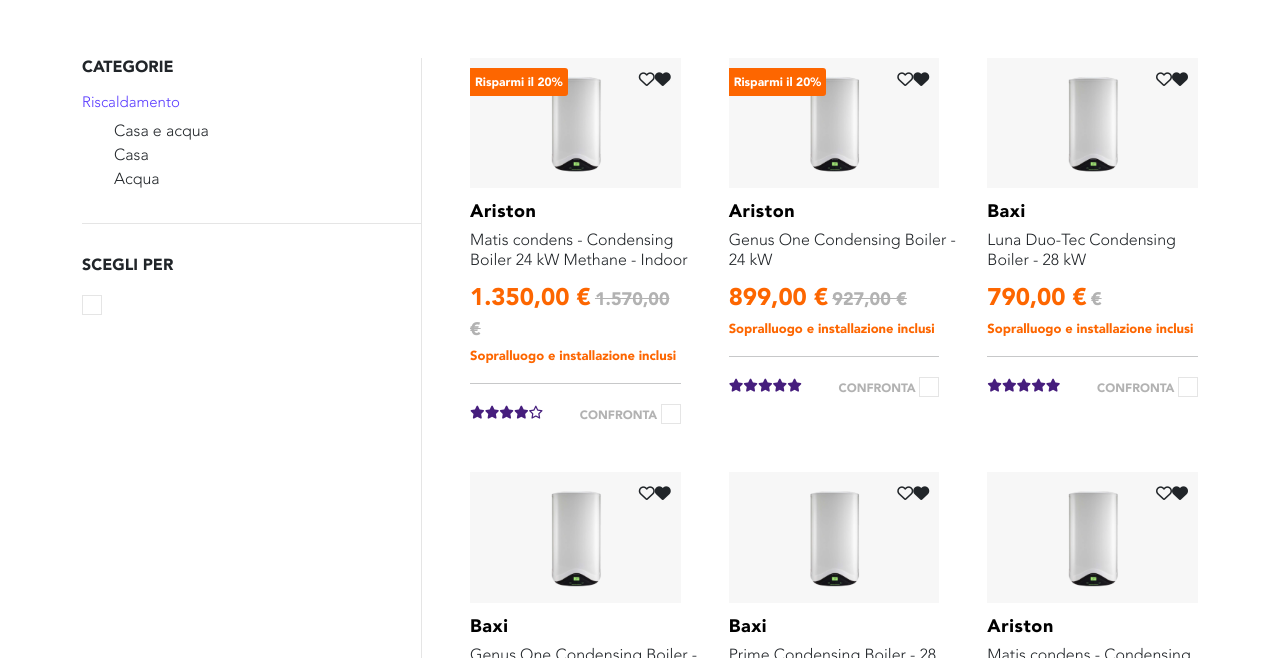
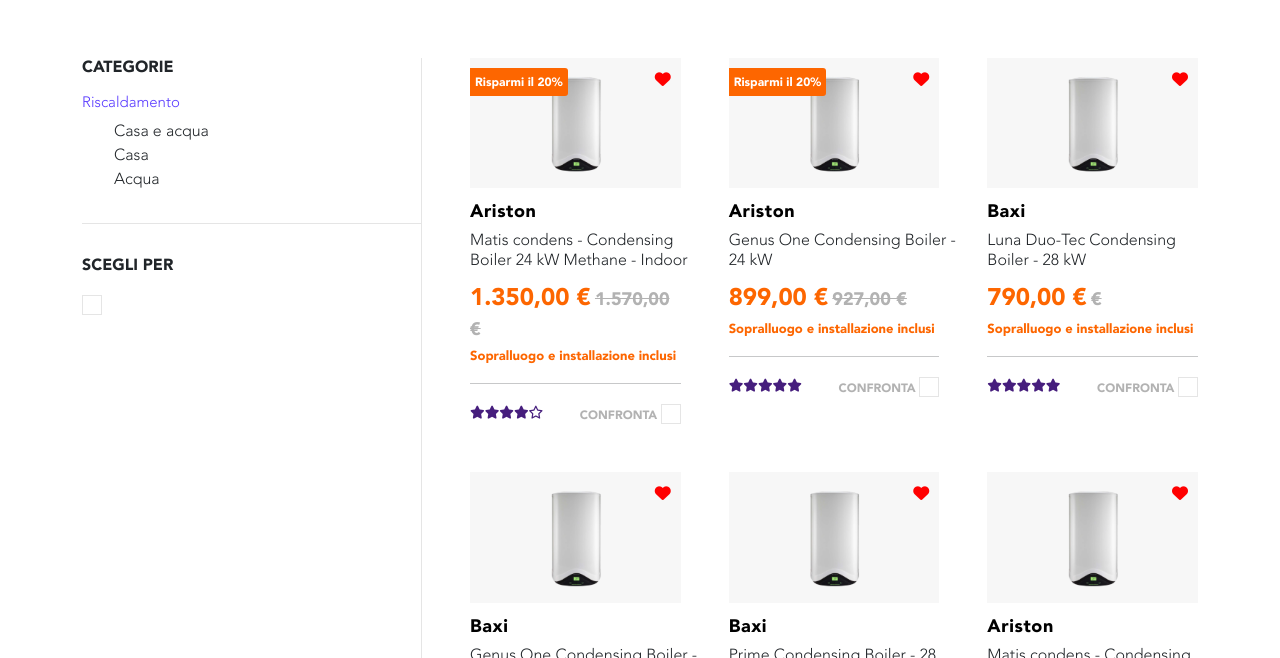
Before and after one commit to vanbommel8/frontend-test, a React (Create React App) app: page / in a window 1280 px wide. Shown: the part 142-800 px from the top of the page. Built offline with nearby package versions, Linux system fonts and the light colour scheme; data requests are answered from the project's data file.

Commit message:
add wishlist to fix

```diff
--- a/src/component/shared/WishList.js
+++ b/src/component/shared/WishList.js
@@ -1,11 +1,10 @@
 import React from "react";
 
-
-export default function WishList() {
+export default function WishList({ isWishList }) {
     return (
-        <span className="wishlist">
-            <i className="far fa-heart"></i>
-            <i className="fas fa-heart"></i>
+        <span className="wishlist">{
+            (isWishList) ? <i className="far fa-heart"></i> : <i className="fas fa-heart"></i>
+        }
         </span>
     )
 }
--- a/src/store/actions/index.js
+++ b/src/store/actions/index.js
@@ -1,17 +1,17 @@
 export default function reducer(state, action) {
   switch (action.type) {
     case "FETCH_DATA":
-      return { ...state, boiler: { ...state.boiler, boilers: action.payload } };
+      return { ...state, boiler: { ...state.boiler, boilers: action.payload, isWishList: !state.boiler.isWishList } };
 
     case "MATCH_BOILER":
       if (state.matchBoiler.arrayProdotti.includes(action.payload)) {
-        console.log(" presente");
+        console.log("presente");
 
         const result_array = state.matchBoiler.arrayProdotti.filter(
           (e) => e !== action.payload
         );
 
-        console.log(" array filtro", result_array);
+        console.log("array filtro", result_array);
         return {
           ...state,
           matchBoiler: {
--- a/src/store/reducer/index.js
+++ b/src/store/reducer/index.js
@@ -1,6 +1,7 @@
 export const INITIAL_STATE = {
   boiler: {
     boilers: [],
+    isWishList: false,
   },
 
     matchBoiler: {arrayProdotti:[]}
--- a/src/styles/index.scss
+++ b/src/styles/index.scss
@@ -22,6 +22,8 @@
 $categorieH4FontSize: 0.938rem;
 $heightBoxCategorie: 50rem;
 $saleFontSize: 0.75rem;
+$cuoreVuoto: #00000033;
+$cuorePieno: red;
 
 @import "./fonts.scss";
 
@@ -216,3 +218,13 @@
   background-color: $white;
   border: none;
 }
+
+// cuore vuoto
+.far.fa-heart {
+  color: $cuoreVuoto;
+}
+
+// cuore pieno
+.fas.fa-heart {
+  color: $cuorePieno;
+}
```
